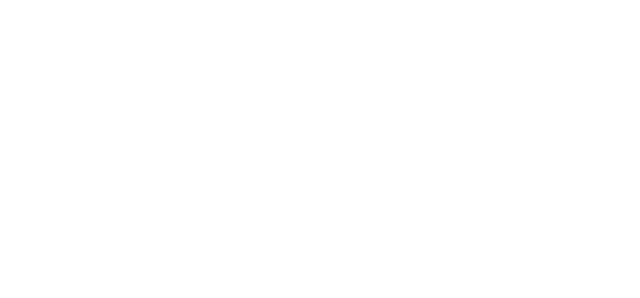
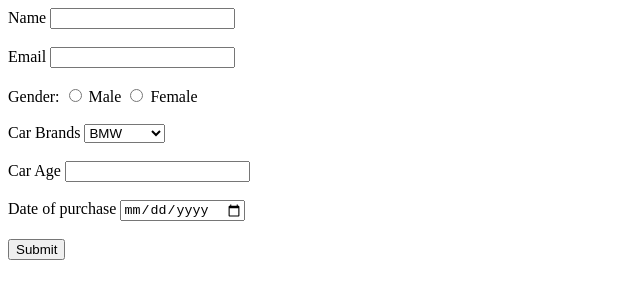
Before and after one commit to acciojob/car-insurance-form-KStuti, a website: page main.html in a window 1280 px wide. Shown: the whole page, without its empty margins (0-640 px from the left). Drawn offline with Linux system fonts and the light colour scheme.

Commit message:
created a submission

```diff
--- a/main.html
+++ b/main.html
@@ -8,6 +8,32 @@
 
 <body>
 	<!-- the entire body must be written by student -->
+	<label for ="name"> Name</label>
+	<input type="text" id ="name" name ="name" required><br><br>
+
+	 <label for ="email"> Email</label>
+	<input type="Email" id ="email" email ="email" required><br><br>
+
+	<label for="gender">Gender:</label>
+        <input type="radio" id="male" name="gender" value="male" required>
+        <label for="male">Male</label>
+        <input type="radio" id="female" name="gender" value="female" required>
+        <label for="female">Female</label><br><br>
+	<label for="cars"> Car Brands</label>
+	<select id ="cars">
+     <option value="BMW">BMW</option>
+		<option value="Audi">Audi</option>
+		<option value="Mercedes">Mercedes</option>
+	</select><br><br>
+
+		<label for ="carage">Car Age</label>
+	<input type ="number" id ="carage" required><br><br>
+
+	<label for ="dop">Date of purchase</label>
+	<input type ="date" id ="dop" required><br><br>
+
+	<button id="btn" type="submit">Submit</button>
+
     <script type="text/javascript" src="./script.js">
 </script>
 
```
